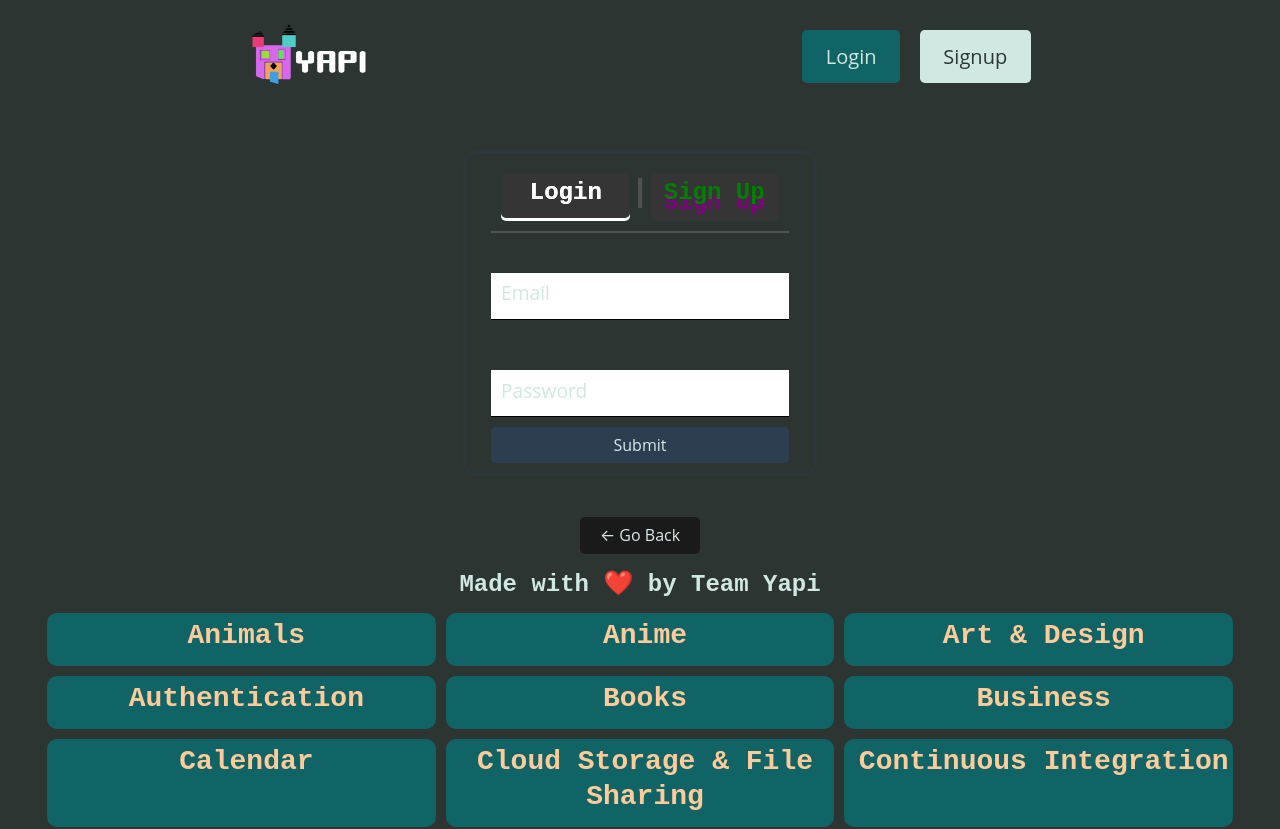
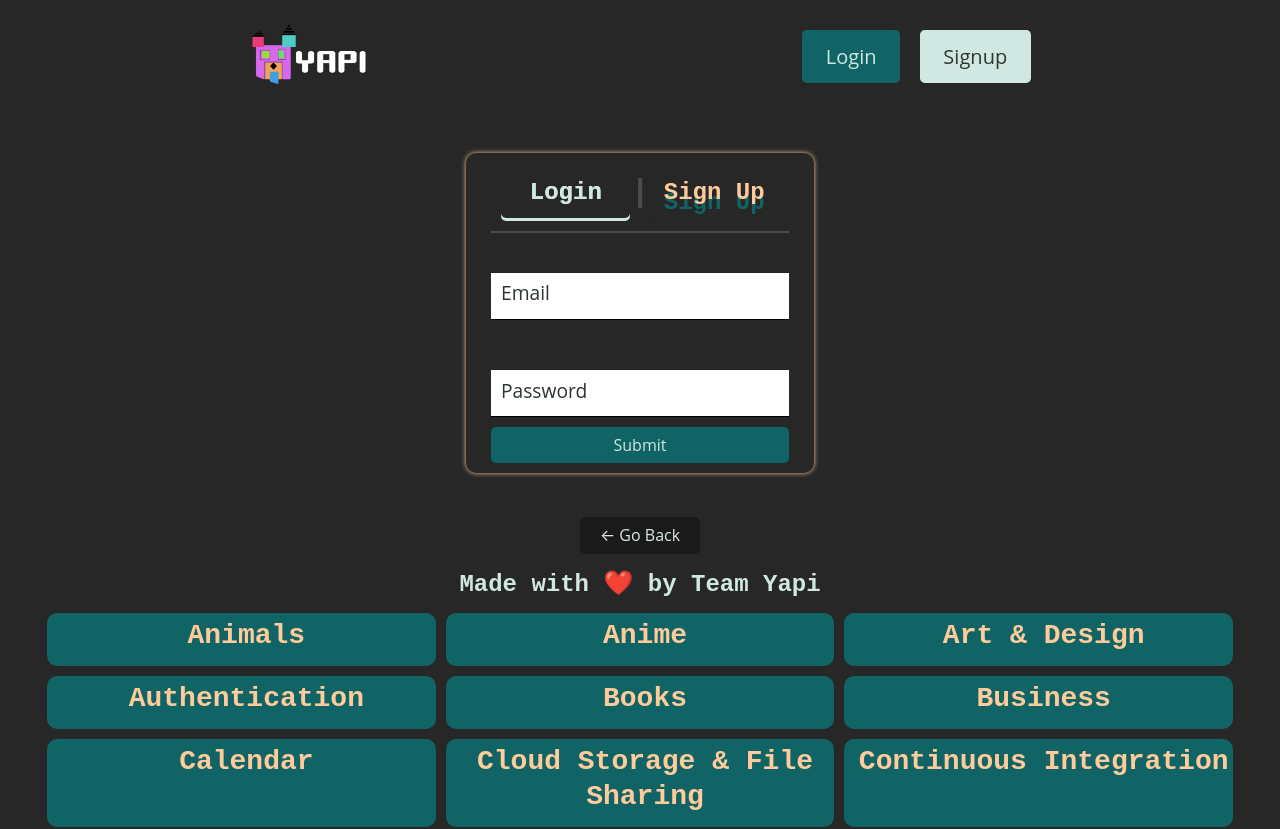
Before and after one commit to m-car/YAPI, a React (Create React App) app in the folder client/: page /login in a window 1280 px wide. Shown: the top 829 px of the page. Built offline with nearby package versions, Linux system fonts and the light colour scheme.

Commit message:
added different background color and changed colors on the login and signup page

```diff
--- a/client/src/index.css
+++ b/client/src/index.css
@@ -10,7 +10,7 @@ html {
   /* 1 */
   -webkit-text-size-adjust: 100%;
   /* 2 */
-  background-color: #2c3531;
+  background-color: #272727;
 }
 
 /* Sections
--- a/client/src/pages/Login.js
+++ b/client/src/pages/Login.js
@@ -101,7 +101,7 @@ const Login = (props) => {
                   Password
                 </label>
                 <button
-                  className="btn btn-block btn-primary"
+                  className="btn btn-block tealBg"
                   style={{ cursor: "pointer" }}
                   type="submit"
                 >
--- a/client/src/pages/home.css
+++ b/client/src/pages/home.css
@@ -1,6 +1,6 @@
 :root {
   --coral: #d1e8e2;
-  --jade: #2c3531;
+  --jade: #272727;
 }
 body {
   background: var(--jade);
--- a/client/src/pages/list.css
+++ b/client/src/pages/list.css
@@ -1,5 +1,5 @@
 .searchResult {
-  background-image: linear-gradient(to right, #116466, #2c3531);
+  background-image: linear-gradient(to right, #116466, #272727);
   border-radius: 5px;
   margin-bottom: 10px;
   display: flex;
@@ -54,7 +54,7 @@
   border: none;
   text-decoration: underline;
   background: rgba(255, 255, 255, 0);
-  color: rgb(54, 0, 54);
+  color: #ffcb9a;
 }
 
 .linkButton:hover {
--- a/client/src/pages/login-signup.css
+++ b/client/src/pages/login-signup.css
@@ -2,7 +2,7 @@
 
 .customContainer {
   border-radius: 10px;
-  box-shadow: 0px 0px 5px #2d3e50;
+  box-shadow: 0px 0px 5px #ffcb9a;
   margin-top: 60px;
 }
 
@@ -23,12 +23,12 @@
 
 .headButton {
   flex: 1 0 100px;
-  color: white;
-  background-color: #353535;
+  color: #d1e8e2;
+  background-color: #272727;
   border: none;
   border-radius: 5px;
-  box-shadow: 0px 0px 10px white;
-  box-shadow: inset 0px -3px 0px white;
+  box-shadow: 0px 0px 10px #d1e8e2;
+  box-shadow: inset 0px -3px 0px #d1e8e2;
 }
 
 .activeSection {
@@ -45,23 +45,23 @@
 
 @keyframes reverseFade {
   from {
-    color: green;
-    text-shadow: 0px 10px purple;
+    color: #ffcb9a;
+    text-shadow: 0px 10px #116466;
   }
   to {
-    color: white;
-    text-shadow: 0px 0px white;
+    color: #d1e8e2;
+    text-shadow: 0px 0px #d1e8e2;
   }
 }
 
 @keyframes fade {
   from {
-    color: white;
-    text-shadow: 0px 0px white;
+    color: #d1e8e2;
+    text-shadow: 0px 0px #d1e8e2;
   }
   to {
-    color: green;
-    text-shadow: 0px 10px purple;
+    color: #ffcb9a;
+    text-shadow: 0px 10px #116466;
   }
 }
 
@@ -92,6 +92,7 @@
   top: 108px;
   position: absolute;
   transition: all 0.3s cubic-bezier(0.075, 0.82, 0.165, 1);
+  color: #2c3531;
 }
 
 /* focus is what causes the label to shift positions when the user is ready to type */
@@ -105,6 +106,7 @@
 .userEmail:focus + label {
   top: 68px;
   font-size: 1rem;
+  color: #d1e8e2;
 }
 
 .passwordLabel {
@@ -113,6 +115,7 @@
   top: 206px;
   position: absolute;
   transition: all 0.3s cubic-bezier(0.075, 0.82, 0.165, 1);
+  color: #2c3531;
 }
 
 .userPassword:focus {
@@ -124,6 +127,7 @@
 .userPassword:focus + label {
   top: 166px;
   font-size: 1rem;
+  color: #d1e8e2;
 }
 
 /* Styles for signup page */
@@ -159,6 +163,7 @@
   top: 108px;
   position: absolute;
   transition: all 0.3s cubic-bezier(0.075, 0.82, 0.165, 1);
+  color: #2c3531;
 }
 .emailSignupLabel {
   padding-top: 10px;
@@ -166,6 +171,7 @@
   top: 206px;
   position: absolute;
   transition: all 0.3s cubic-bezier(0.075, 0.82, 0.165, 1);
+  color: #2c3531;
 }
 .passwordSignupLabel {
   padding-top: 10px;
@@ -173,19 +179,23 @@
   top: 304px;
   position: absolute;
   transition: all 0.3s cubic-bezier(0.075, 0.82, 0.165, 1);
+  color: #2c3531;
 }
 
 .username:focus + label {
   top: 68px;
   font-size: 1rem;
+  color: #d1e8e2;
 }
 .userSignupEmail:focus + label {
   top: 166px;
   font-size: 1rem;
+  color: #d1e8e2;
 }
 .userSignupPassword:focus + label {
   top: 264px;
   font-size: 1rem;
+  color: #d1e8e2;
 }
 
 /* ALL STATIC LABELS FOR WHEN INPUT IS OCCUPIED */
@@ -197,6 +207,7 @@
   transition: all 0.3s cubic-bezier(0.075, 0.82, 0.165, 1);
   top: 68px;
   font-size: 1rem;
+  color: #d1e8e2;
 }
 
 .passwordLabelStatic {
@@ -206,6 +217,7 @@
   transition: all 0.3s cubic-bezier(0.075, 0.82, 0.165, 1);
   top: 166px;
   font-size: 1rem;
+  color: #d1e8e2;
 }
 
 .usernameSignupLabelStatic {
@@ -215,6 +227,7 @@
   transition: all 0.3s cubic-bezier(0.075, 0.82, 0.165, 1);
   top: 68px;
   font-size: 1rem;
+  color: #d1e8e2;
 }
 
 .emailSignupLabelStatic {
@@ -224,6 +237,7 @@
   transition: all 0.3s cubic-bezier(0.075, 0.82, 0.165, 1);
   top: 166px;
   font-size: 1rem;
+  color: #d1e8e2;
 }
 
 .passwordSignupLabelStatic {
@@ -233,4 +247,11 @@
   transition: all 0.3s cubic-bezier(0.075, 0.82, 0.165, 1);
   top: 264px;
   font-size: 1rem;
+  color: #d1e8e2;
 }
+
+/* Button for submitting form */
+tealBg {
+  background-color: #116466;
+  color: #d1e8e2;
+}
```
Also changed, not shown: 1 other file (tests, documents, lock files or other folders).
